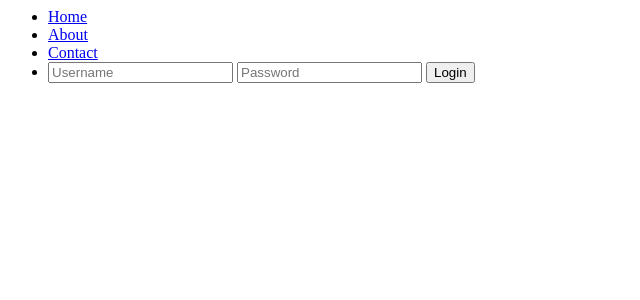
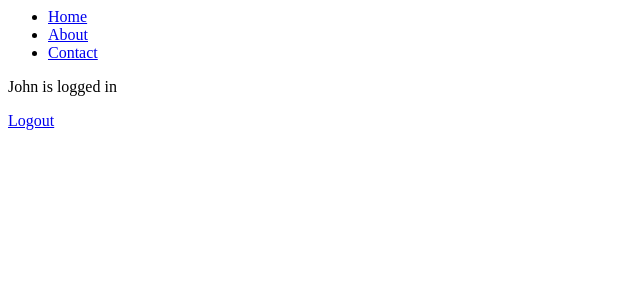
Before and after one commit to gjiu23g/jg08321, a Django app: page / in a window 1280 px wide. Shown: the top 300 px of the page, without its empty margins (0-640 px from the left). Run offline with Django 5.2, Linux system fonts and the light colour scheme.

Commit message:
623632362

```diff
--- a/myproject/pages/templates/navbar.html
+++ b/myproject/pages/templates/navbar.html
@@ -4,17 +4,9 @@
     <li><a href="/">Home</a></li>
     <li><a href="/about">About</a></li>
     <li><a href="/contact">Contact</a></li>
-    {% if request.user.is_authenticated %}
-      <li>Logged in as: <strong>{{ request.user.username }}</strong></li>
-    {% else %}
-      <li>
-        <form method="post" action="/login/">
-          {% csrf_token %}
-          <input type="text" name="username" placeholder="Username">
-          <input type="password" name="password" placeholder="Password">
-          <button type="submit">Login</button>
-        </form>
-      </li>
-    {% endif %}
   </ul>
 </nav>
+
+<p>John is logged in</p>
+
+<a href="/logout/">Logout</a>
--- a/myproject/pages/urls.py
+++ b/myproject/pages/urls.py
@@ -13,4 +13,5 @@ urlpatterns = [
     path('details/<int:dealer_id>/', views.dealership_details, name='dealership_details'),
     path('signup/', views.signup, name='signup'),
     path('login/', views.login, name='login'),
+    path('submitreview/', views.submit_review, name='submit-review')
 ]
--- a/myproject/pages/views.py
+++ b/myproject/pages/views.py
@@ -5,9 +5,6 @@ import requests
 
 def contact_us(request):
   return render(request, 'contact_us.html')
-
-def about_us(request):
-  return render(request, 'about_us.html')
 
 def hello(request):
   return HttpResponse("Hello!")
@@ -71,6 +68,12 @@ def login(request):
   return render(request, 'login.html')
 
 
+from django.contrib.auth import logout
+
+def logout_view(request):
+  logout(request)
+  return redirect('home')
+
 
 def signup(request):
   if request.method == 'POST':
@@ -82,3 +85,18 @@ def signup(request):
     form = SignUpForm()
 
   return render(request, 'signup.html', {'form': form})
+
+from django.contrib.auth.models import User
+
+def navbar_view(request):
+
+  # Create a sample User object
+  user = User.objects.create(username='john', password='secret')
+
+  # Set request.user to simulate logged in user
+  request.user = User.objects.create(username='john')
+
+  return render(request, 'navbar.html')
+
+def submit_review(request):
+  return render(request, 'submitreview.html')
```
Also changed, not shown: myproject/pages/templates/submitreview.html (added, +21 -0 lines).
